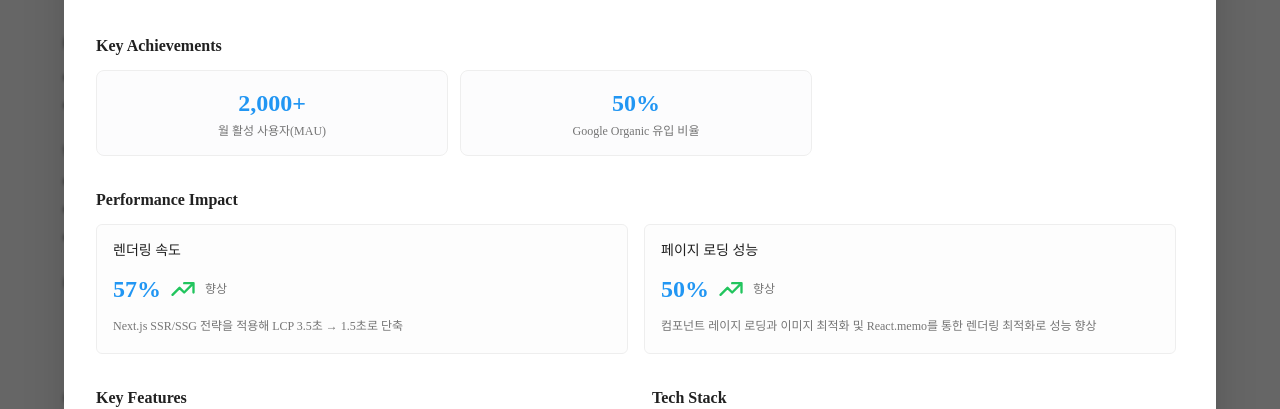
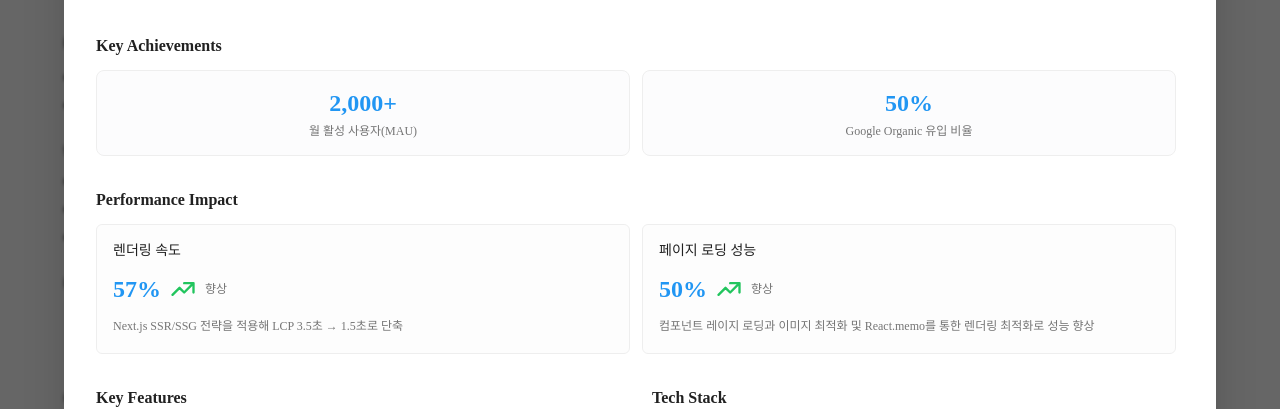
Before and after one commit to HY0118/nextjs-hayoung-space, a Next.js app: page /en/quick-portfolio/ in a window 1280 px wide. Both pictures are taken after a click on the button 950 px from the left and 154 px from the top of the page. Shown: the part 263-672 px from the top of the page. Built offline with nearby package versions, Linux system fonts and the light colour scheme; no server answers.

Commit message:
feat: add dynamic grid column functionality
- Added logic to dynamically determine grid columns in Achievements and Performance components
- Improved layout by adjusting the number of grid columns based on item count

```diff
--- a/src/components/projects/detail/Achievements.tsx
+++ b/src/components/projects/detail/Achievements.tsx
@@ -5,6 +5,14 @@ import { motion } from 'framer-motion';
 
 const Achievements = ({ items }: AchievementsProps) => {
   if (!items || items.length === 0) return null;
+
+  // 동적 그리드 컬럼 결정
+  const getGridCols = () => {
+    if (items.length === 1) return 'grid-cols-1';
+    if (items.length === 2) return 'grid-cols-1 sm:grid-cols-2';
+    return 'grid-cols-1 sm:grid-cols-3';
+  };
+
   return (
     <motion.div
       initial={{ opacity: 0, y: 20 }}
@@ -15,7 +23,7 @@ const Achievements = ({ items }: AchievementsProps) => {
       <h3 className="text-base font-semibold text-text-primary mb-3 font-sora">
         Key Achievements
       </h3>
-      <div className="grid grid-cols-1 sm:grid-cols-3 gap-3">
+      <div className={`grid ${getGridCols()} gap-3`}>
         {items.map((achievement, index) => (
           <div
             key={index}
--- a/src/components/projects/detail/Performance.tsx
+++ b/src/components/projects/detail/Performance.tsx
@@ -12,6 +12,13 @@ interface PerformanceProps {
 const Performance = ({ performance }: PerformanceProps) => {
   if (performance.length === 0) return null;
 
+  // 동적 그리드 컬럼 결정
+  const getGridCols = () => {
+    if (performance.length === 1) return 'grid-cols-1';
+    if (performance.length === 2) return 'grid-cols-1 lg:grid-cols-2';
+    return 'grid-cols-1 lg:grid-cols-3';
+  };
+
   return (
     <motion.div
       initial={{ opacity: 0, y: 20 }}
@@ -22,7 +29,7 @@ const Performance = ({ performance }: PerformanceProps) => {
       <h4 className="text-base font-semibold text-text-primary mb-3 font-sora">
         Performance Impact
       </h4>
-      <div className="grid grid-cols-1 md:grid-cols-2 gap-4">
+      <div className={`grid ${getGridCols()} gap-3`}>
         {performance.map((metric, index) => (
           <PerformanceCard
             key={index}
```
